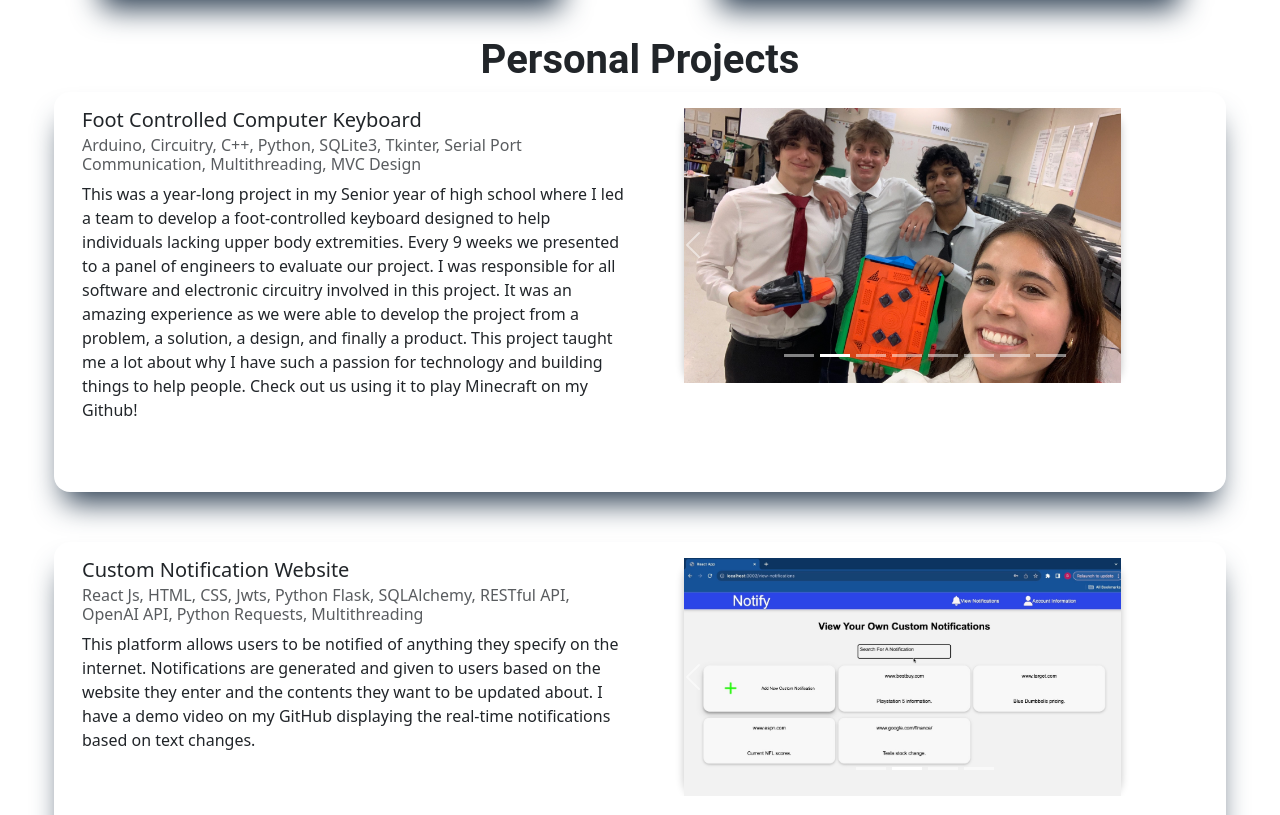
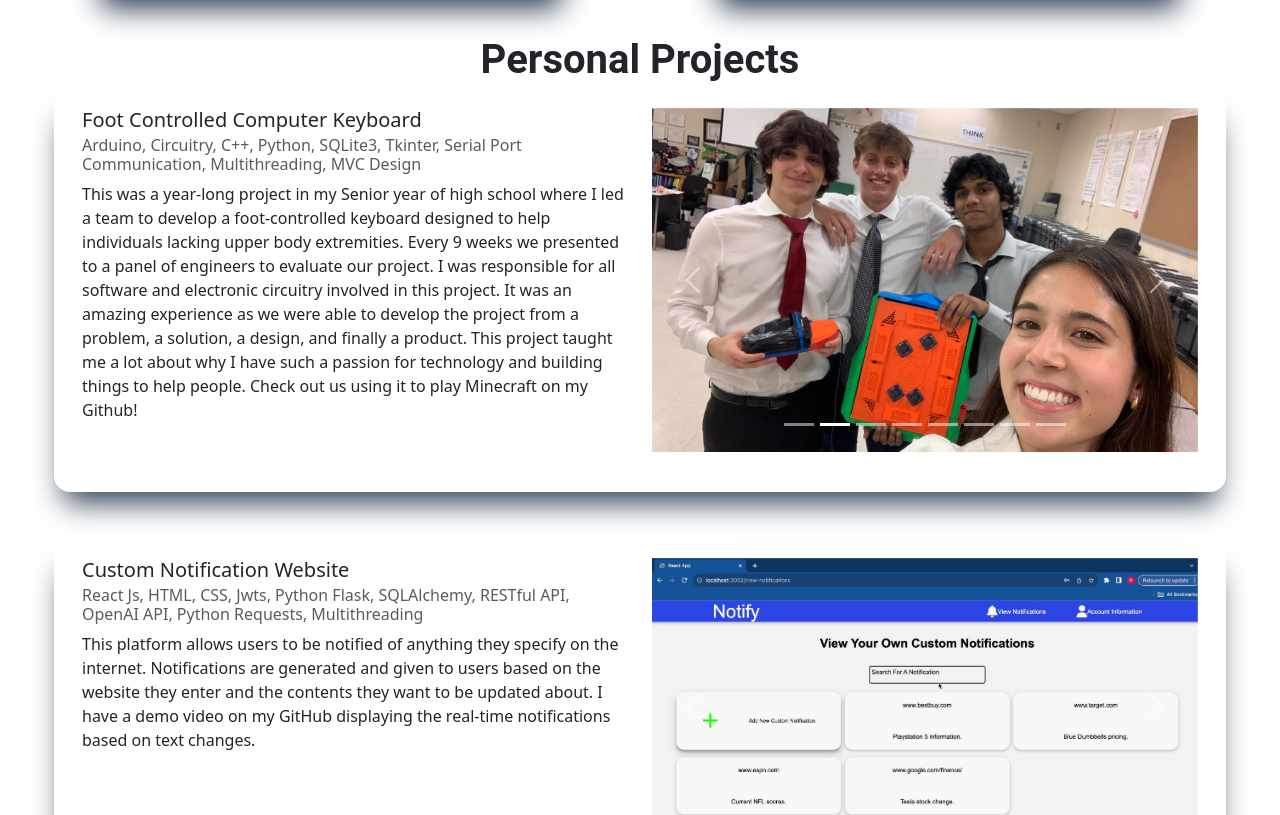
Before and after one commit to benjaminhardy28/PortfolioWebsite, a React (Create React App) app: page / in a window 1280 px wide. Shown: the part 1951-2766 px from the top of the page. Built offline with nearby package versions, Linux system fonts and the light colour scheme.

Commit message:
lots of unupdated changes

```diff
--- a/src/components/CustomCarousel.js
+++ b/src/components/CustomCarousel.js
@@ -1,39 +1,24 @@
 import Carousel from 'react-bootstrap/Carousel';
 import 'bootstrap/dist/css/bootstrap.min.css';
-
-
-
 
 const CustomCarousel = ({picures_data }) => {
 
 
   const space = {
-
-
-    // boxShadow: 'rgba(0, 0, 0, 0.24) 0px 3px 8px',
-    // border: 'none',
     width: '80%',
-    // top: '1.5vh',
-    // left: '3vw',
-    // display:'flex',
-    // backgroundcolor: 'blue'
     borderRadius: '20px',
     boxShadow: 'rgba(0, 0, 0, 0.24) 0px 3px 8px',
     border: 'none',
     marginLeft: '2em',
   }
-
-  //border-radius: 20px; box-shadow: rgba(0, 0, 0, 0.24) 0px 3px 8px; border: none; width: 80%; top: 1.5vh; left: 3vw;
-
   return (
     <Carousel >
       {
         picures_data.map( picture => {
           return (
-            <Carousel.Item key={picture.id} style={space}>
+            <Carousel.Item key={picture.id} >
               <img
                 className="d-block w-100"
-                style={{width: '100%'}}
                 src={picture.image}
                 />
             </Carousel.Item>
```
